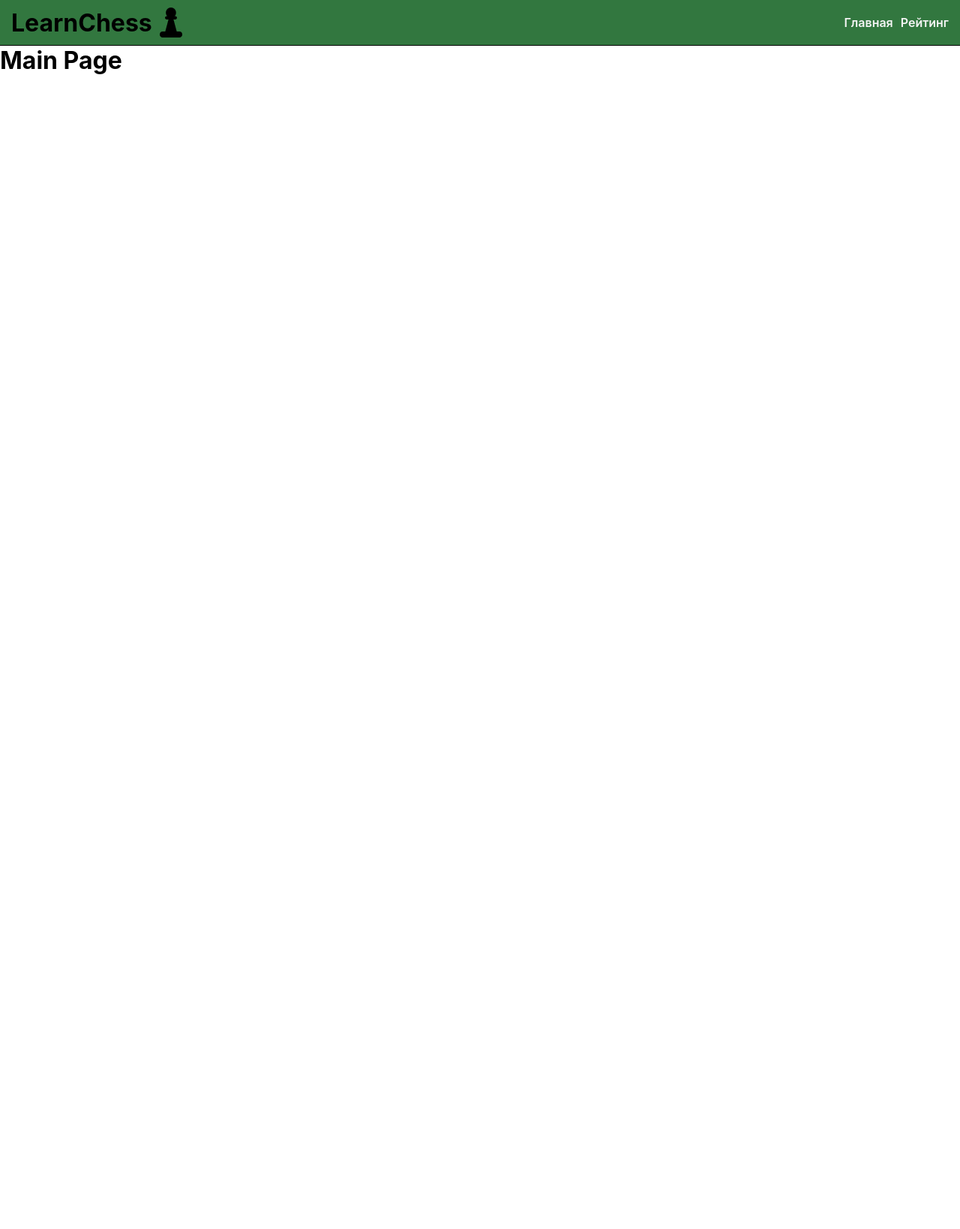
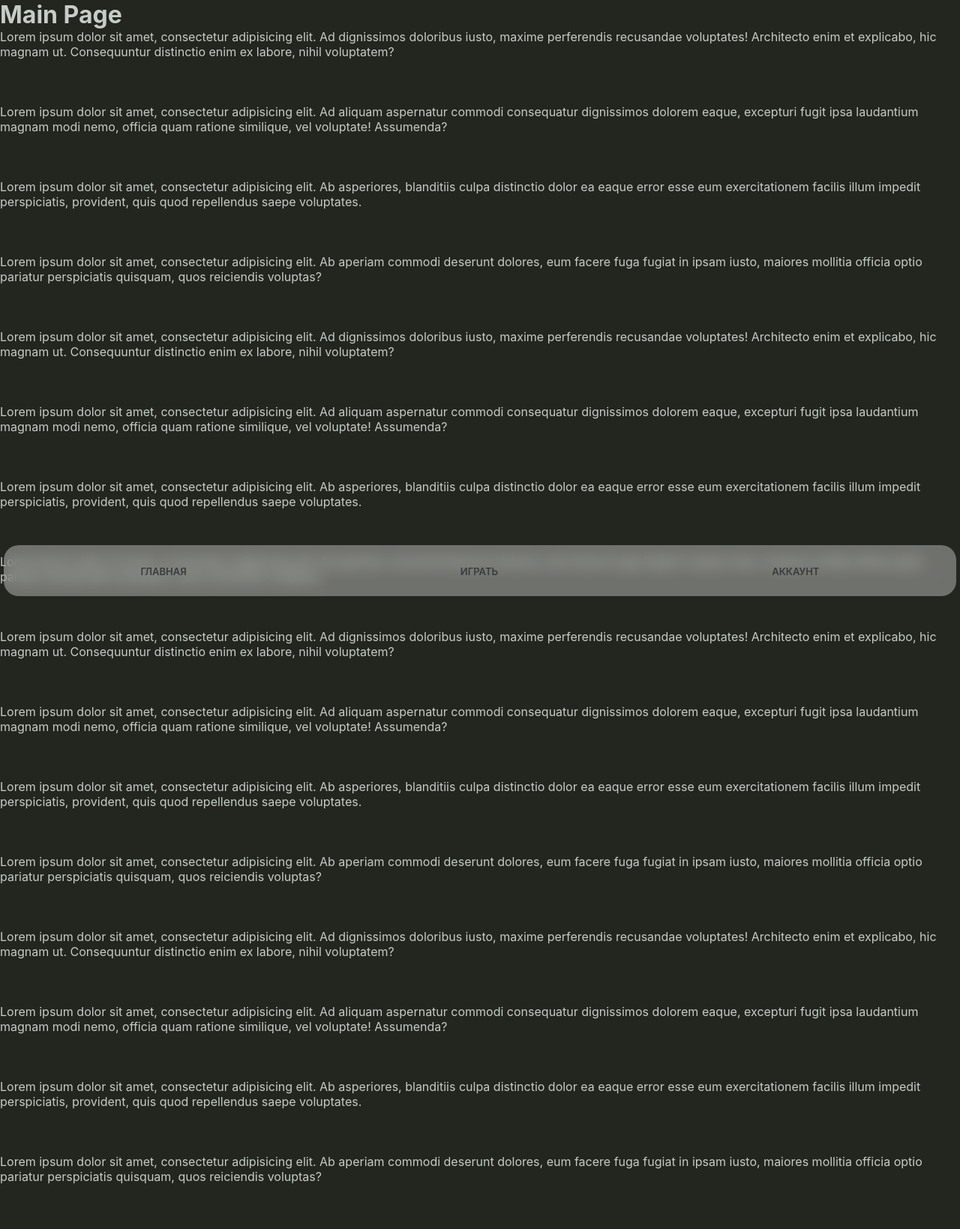
Before and after one commit to Andre-wb/LearnChess, a Flask app: page /main in a window 1280 px wide. Shown: the whole page at 75% size. Before the commit the page ends 99 px from the top, so only its background shows below. Run offline with Flask 3, Linux system fonts and the light colour scheme.

Commit message:
Css стили и frontend

```diff
--- /dev/null
+++ b/app/routes.py
@@ -0,0 +1,19 @@
+from flask import Blueprint, render_template
+
+main = Blueprint('main', __name__)
+
+@main.route('/')
+def base():
+    return render_template('base.html')
+
+@main.route('/main')
+def main_page():
+    return render_template('main.html')
+
+@main.route('/stats')
+def stats_page():
+    return render_template('stats.html')
+
+@main.route('/account')
+def account_page():
+    return render_template('account.html')
--- a/flask_app.py
+++ b/flask_app.py
@@ -1,18 +1,20 @@
 from flask import Flask, render_template
+from flask_sqlalchemy import SQLAlchemy
+import telebot
+from telebot.types import InlineKeyboardMarkup, InlineKeyboardButton
+from dotenv import load_dotenv
+import os
+from app.routes import main
 
+load_dotenv()
+#flask конфигурация
 app = Flask(__name__)
+app.config['SQLALCHEMY_DATABASE_URI'] = 'sqlite:///database.db'
+app.config['SQLALCHEMY_TRACK_MODIFICATIONS'] = False
+db = SQLAlchemy(app)
+app = Flask(__name__)
+app.register_blueprint(main)
 
-@app.route('/')
-def base():
-    return render_template('base.html')
-
-@app.route('/main')
-def main_page():
-    return render_template('main.html')
-
-@app.route('/stats')
-def stats_page():
-    return render_template('stats.html')
 
 if __name__ == '__main__':
     app.run(debug=True)
--- a/static/css/styles.css
+++ b/static/css/styles.css
@@ -6,44 +6,53 @@
     Ubuntu, Cantarell, "Open Sans", "Helvetica Neue", sans-serif;
     outline: none;
 }
+body {
+    background: var(--bg-color);
+    color: var(--text-color);
+}
 :root {
-    --bg-color: #1A1A1A;
-    --accent-green: #7F9C83;
-    --chess-white: #D8CAB8;
-    --chess-black: #1F1F1F;
-    --text-primary: #F5F5F5;
-    --secondary: #000;
-    --header-color: #32773F;
+    --bg-color: #23251f;
+    --text-color: #c6ccc6;
+    --accent: #7dae54;
 }
 a {
     text-decoration: none;
 }
-header {
-    width: 100vw;
+.bottom-nav {
+    position: fixed;
+    bottom: 5px;
+    left: 5px;
+    right: 5px;
+    height: 68px;
+    background: rgba(255, 255, 255, 0.35);
+    backdrop-filter: blur(10px);
     display: flex;
+    justify-content: space-around;
     align-items: center;
-    justify-content: space-between;
-    padding: 10px 15px;
-    border-bottom: 1px solid transparent;
-    transition: 0.5s ease-in-out;
-    background: var(--header-color);
+    border-radius: 20px;
+    z-index: 3;
 }
-header:hover {
-    border-bottom: 1px solid var(--secondary);
-}
-nav {
+
+.nav-link {
+    color: #3a3c3a;
+    font-weight: 600;
+    text-align: center;
+    text-decoration: none;
+    font-size: 13px;
+    text-transform: uppercase;
+    transition: color 0.2s ease;
     display: flex;
+    flex-direction: column;
     align-items: center;
-    gap: 10px;
-}
-.nav-link {
-    color: var(--text-primary);
-    transition: 0.3s ease-in-out;
-    font-weight: 600;
-    position: relative;
-}
-.nav-link:hover {
-    color: var(--accent-green);
+
+    i {
+        font-size: 20px;
+        margin-bottom: 2px;
+    }
+
+    &:active {
+        color: #b0b3b0;
+    }
 }
 /*
 
@@ -62,9 +71,3 @@ nav {
     width: 100%;
 }
  */
-header h1 {
-    display: flex;
-    align-items: center;
-    justify-content: center;
-    gap: 10px;
-}
--- a/templates/base.html
+++ b/templates/base.html
@@ -5,27 +5,26 @@
     <meta name="viewport"
           content="width=device-width, user-scalable=no, initial-scale=1.0, maximum-scale=1.0, minimum-scale=1.0">
     <meta http-equiv="X-UA-Compatible" content="ie=edge">
-    <link rel="stylesheet" href="/static/css/styles.css">
+    <link rel="stylesheet" href="{{ url_for('static', filename='css/styles.css') }}">
     <title>Document</title>
 </head>
 <body>
-<header>
-    <h1>
-        LearnChess
-        <svg width="30" height="40" viewBox="0 0 243 322" fill="none" xmlns="http://www.w3.org/2000/svg">
-            <path d="M0 289C0 272.431 13.4315 259 30 259H213C229.569 259 243 272.431 243 289V292C243 308.569 229.569 322 213 322H30C13.4315 322 0 308.569 0 292V289Z" fill="black"/>
-            <path d="M92.5088 133.95C100.416 104.235 142.584 104.235 150.491 133.95L182.911 255.786C187.978 274.827 173.625 293.5 153.92 293.5H89.0798C69.3754 293.5 55.0217 274.827 60.0886 255.786L92.5088 133.95Z" fill="black"/>
-            <path d="M57 110C57 100.059 65.0589 92 75 92H168C177.941 92 186 100.059 186 110C186 119.941 177.941 128 168 128H75C65.0589 128 57 119.941 57 110Z" fill="black"/>
-            <path d="M176 55C176 85.3757 151.376 110 121 110C90.6243 110 66 85.3757 66 55C66 24.6243 90.6243 0 121 0C151.376 0 176 24.6243 176 55Z" fill="black"/>
-        </svg>
-    </h1>
-    <nav>
-        <a href="/main" class="nav-link">Главная</a>
-        <a href="/stats" class="nav-link">Рейтинг</a>
-    </nav>
-</header>
 <main>
     {% block content %}{% endblock %}
 </main>
+<nav class="bottom-nav">
+    <a href="/main" class="nav-link">
+        <i class="icon-home"></i>
+        <span>Главная</span>
+    </a>
+    <a href="/play" class="nav-link">
+        <i class="icon-chess"></i>
+        <span>Играть</span>
+    </a>
+    <a href="/account" class="nav-link">
+        <i class="icon-profile"></i>
+        <span>Аккаунт</span>
+    </a>
+</nav>
 </body>
 </html>
--- a/templates/main.html
+++ b/templates/main.html
@@ -2,4 +2,8 @@
 
 {% block content %}
 <h1>Main Page</h1>
+<p> Lorem ipsum dolor sit amet, consectetur adipisicing elit. Ad dignissimos doloribus iusto, maxime perferendis recusandae voluptates! Architecto enim et explicabo, hic magnam ut. Consequuntur distinctio enim ex labore, nihil voluptatem? </p><br><br><br><p> Lorem ipsum dolor sit amet, consectetur adipisicing elit. Ad aliquam aspernatur commodi consequatur dignissimos dolorem eaque, excepturi fugit ipsa laudantium magnam modi nemo, officia quam ratione similique, vel voluptate! Assumenda? </p><br><br><br><p> Lorem ipsum dolor sit amet, consectetur adipisicing elit. Ab asperiores, blanditiis culpa distinctio dolor ea eaque error esse eum exercitationem facilis illum impedit perspiciatis, provident, quis quod repellendus saepe voluptates. </p><br><br><br><p> Lorem ipsum dolor sit amet, consectetur adipisicing elit. Ab aperiam commodi deserunt dolores, eum facere fuga fugiat in ipsam iusto, maiores mollitia officia optio pariatur perspiciatis quisquam, quos reiciendis voluptas? </p><br><br><br>
+<p> Lorem ipsum dolor sit amet, consectetur adipisicing elit. Ad dignissimos doloribus iusto, maxime perferendis recusandae voluptates! Architecto enim et explicabo, hic magnam ut. Consequuntur distinctio enim ex labore, nihil voluptatem? </p><br><br><br><p> Lorem ipsum dolor sit amet, consectetur adipisicing elit. Ad aliquam aspernatur commodi consequatur dignissimos dolorem eaque, excepturi fugit ipsa laudantium magnam modi nemo, officia quam ratione similique, vel voluptate! Assumenda? </p><br><br><br><p> Lorem ipsum dolor sit amet, consectetur adipisicing elit. Ab asperiores, blanditiis culpa distinctio dolor ea eaque error esse eum exercitationem facilis illum impedit perspiciatis, provident, quis quod repellendus saepe voluptates. </p><br><br><br><p> Lorem ipsum dolor sit amet, consectetur adipisicing elit. Ab aperiam commodi deserunt dolores, eum facere fuga fugiat in ipsam iusto, maiores mollitia officia optio pariatur perspiciatis quisquam, quos reiciendis voluptas? </p><br><br><br>
+<p> Lorem ipsum dolor sit amet, consectetur adipisicing elit. Ad dignissimos doloribus iusto, maxime perferendis recusandae voluptates! Architecto enim et explicabo, hic magnam ut. Consequuntur distinctio enim ex labore, nihil voluptatem? </p><br><br><br><p> Lorem ipsum dolor sit amet, consectetur adipisicing elit. Ad aliquam aspernatur commodi consequatur dignissimos dolorem eaque, excepturi fugit ipsa laudantium magnam modi nemo, officia quam ratione similique, vel voluptate! Assumenda? </p><br><br><br><p> Lorem ipsum dolor sit amet, consectetur adipisicing elit. Ab asperiores, blanditiis culpa distinctio dolor ea eaque error esse eum exercitationem facilis illum impedit perspiciatis, provident, quis quod repellendus saepe voluptates. </p><br><br><br><p> Lorem ipsum dolor sit amet, consectetur adipisicing elit. Ab aperiam commodi deserunt dolores, eum facere fuga fugiat in ipsam iusto, maiores mollitia officia optio pariatur perspiciatis quisquam, quos reiciendis voluptas? </p><br><br><br>
+<p> Lorem ipsum dolor sit amet, consectetur adipisicing elit. Ad dignissimos doloribus iusto, maxime perferendis recusandae voluptates! Architecto enim et explicabo, hic magnam ut. Consequuntur distinctio enim ex labore, nihil voluptatem? </p><br><br><br><p> Lorem ipsum dolor sit amet, consectetur adipisicing elit. Ad aliquam aspernatur commodi consequatur dignissimos dolorem eaque, excepturi fugit ipsa laudantium magnam modi nemo, officia quam ratione similique, vel voluptate! Assumenda? </p><br><br><br><p> Lorem ipsum dolor sit amet, consectetur adipisicing elit. Ab asperiores, blanditiis culpa distinctio dolor ea eaque error esse eum exercitationem facilis illum impedit perspiciatis, provident, quis quod repellendus saepe voluptates. </p><br><br><br><p> Lorem ipsum dolor sit amet, consectetur adipisicing elit. Ab aperiam commodi deserunt dolores, eum facere fuga fugiat in ipsam iusto, maiores mollitia officia optio pariatur perspiciatis quisquam, quos reiciendis voluptas? </p><br><br><br>
 {% endblock %}
```
Also changed, not shown: app/models.py (added, +16 -0 lines), templates/account.html (added, +7 -0 lines).
